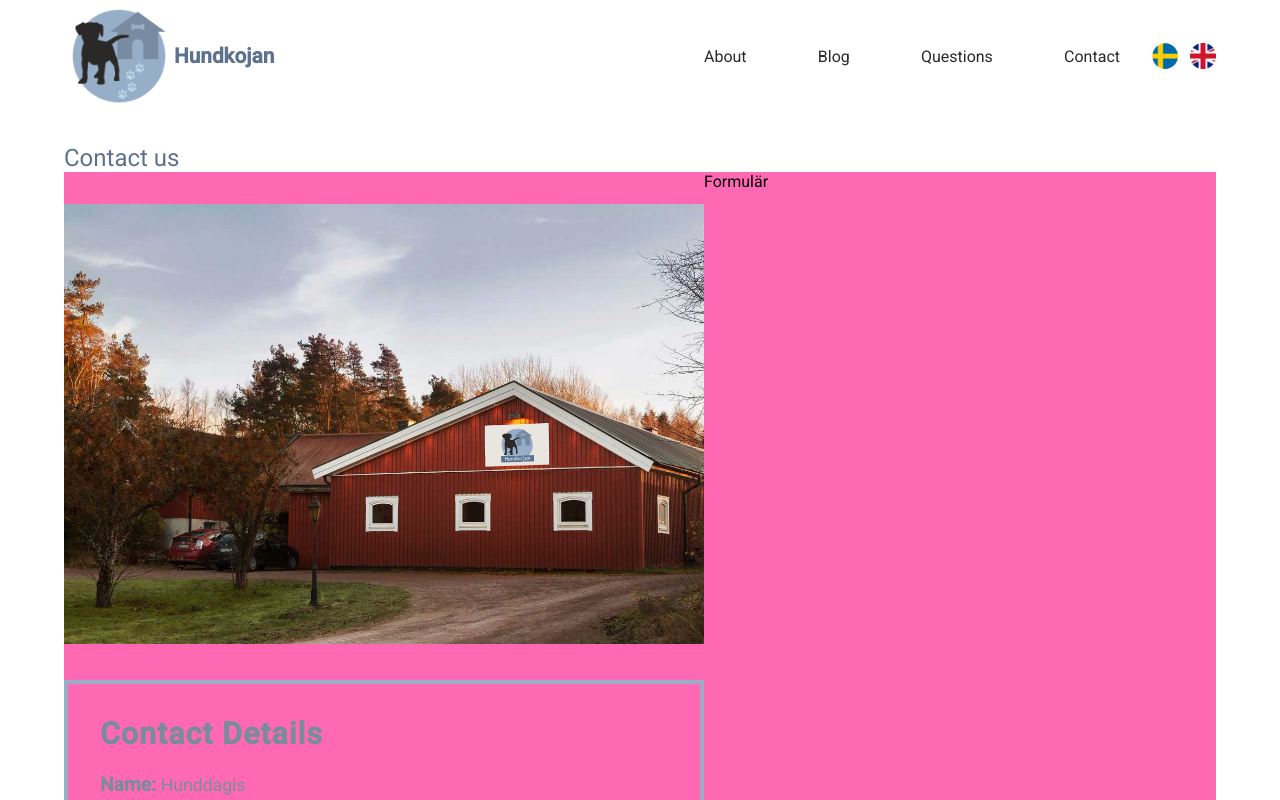
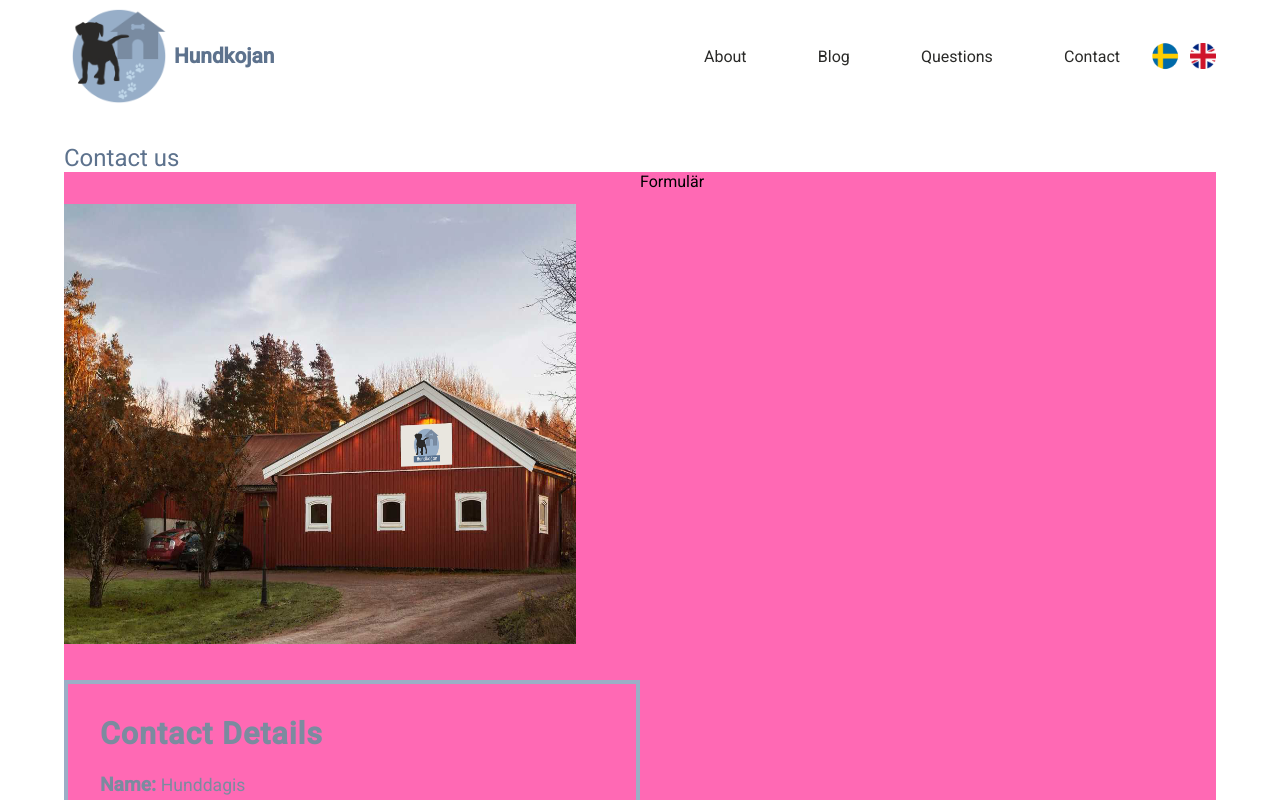
Before and after one commit to EmmaOlsson/hunddagis, a React (Create React App) app: page / in a window 1280 px wide. Both pictures are taken after a click on the button "SIGN UP". Shown: the top 800 px of the page. Built offline with nearby package versions, Linux system fonts and the light colour scheme.

Commit message:
console error

```diff
--- a/src/components/Footer.js
+++ b/src/components/Footer.js
@@ -6,7 +6,7 @@ import Styles from '../css/footer.module.css';
 
 const Footer = () => {
 
-  const { t, i18n } = useTranslation();
+  const { t } = useTranslation();
 
   return (
     <section className={ Styles.footerContainer } >
--- a/src/css/contact.module.css
+++ b/src/css/contact.module.css
@@ -5,7 +5,7 @@
     margin: 0 auto;
 }
 .img {
-    width: 50vw;
+    width: 40vw;
     height: 55vh;
     margin-top: 2rem;
 }
--- a/src/screens/ContactScreen.js
+++ b/src/screens/ContactScreen.js
@@ -5,7 +5,7 @@ import { useTranslation } from 'react-i18next';
 
 const ContactScreen = () => {
 
-  const { t, i18n } = useTranslation();
+  const { t } = useTranslation();
 
   return (
     <section className={style.logoContainer}>
```
